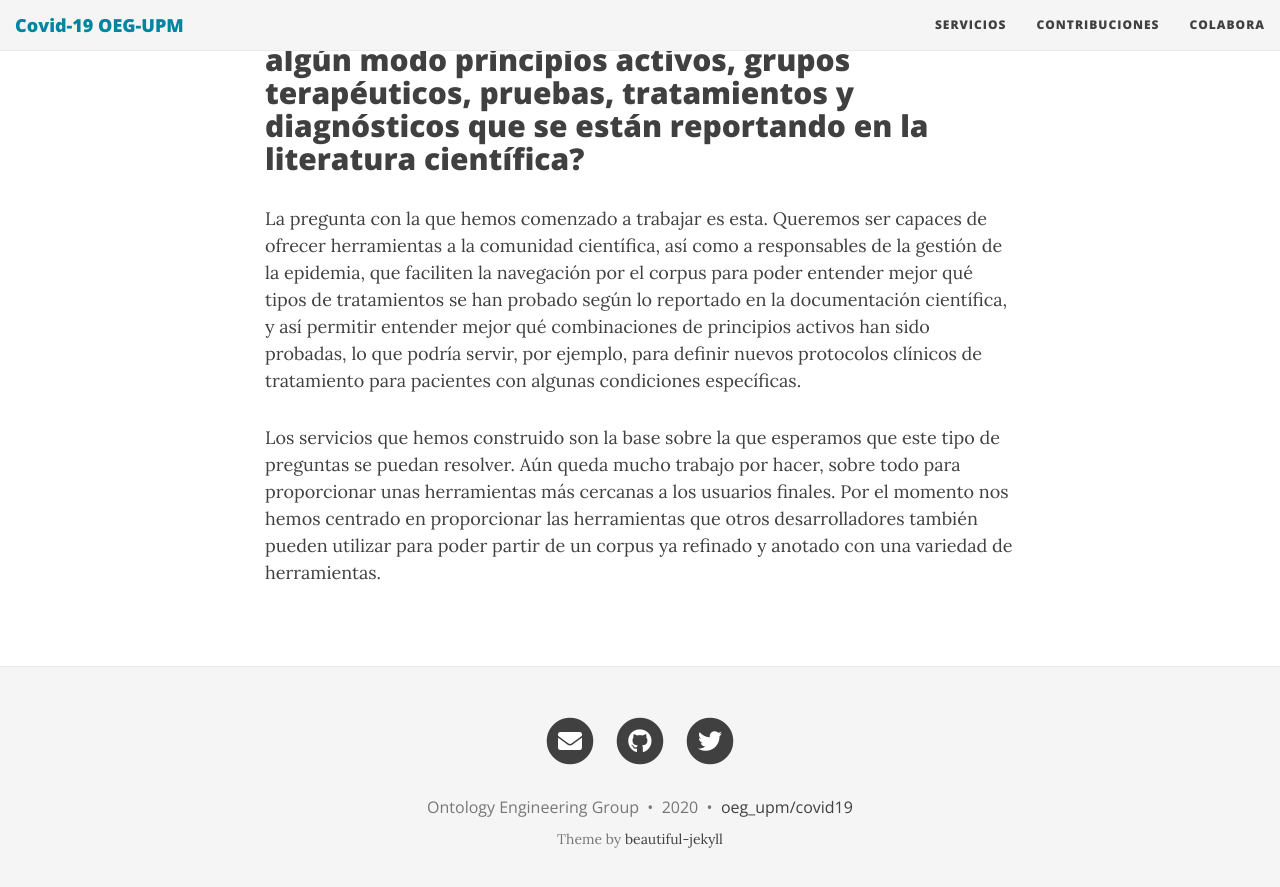
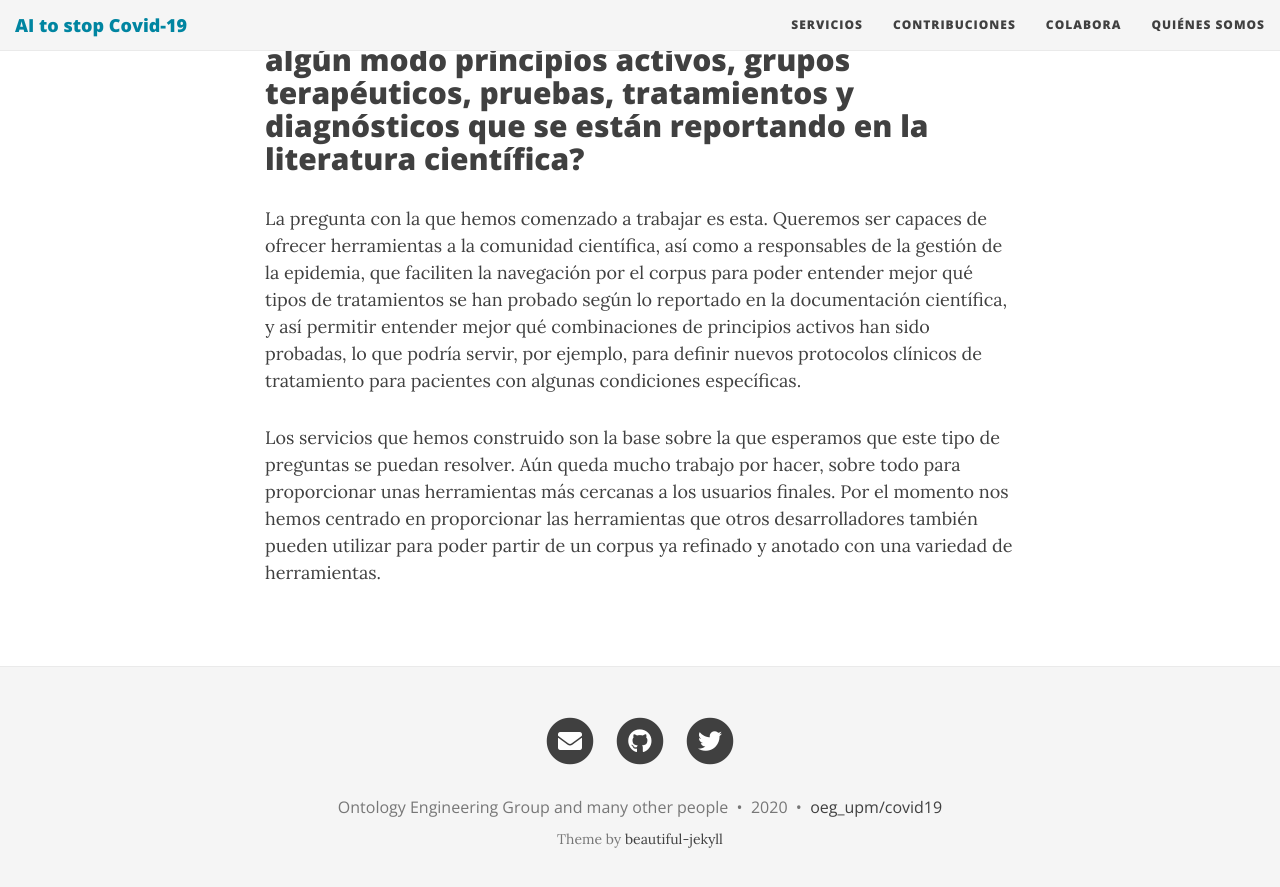
Before and after one commit to oeg-upm/covid19, a Jekyll site: the page built from index.md, in a window 1280 px wide and 900 px high, scrolled down 1660 px. Shown: the top 887 px of the window. Built offline with Jekyll 4.4.1, drawn with Linux system fonts in a browser that asks for light colours; nearby versions of some CDN libraries.

Commit message:
Update _config.yml

```diff
--- a/_config.yml
+++ b/_config.yml
@@ -1,10 +1,10 @@
 # --- General options --- #
 
 # Name of website
-title: Covid-19 OEG-UPM
+title: AI to stop Covid-19
 
 # Short description of your site
-description: AI against COVID-19
+description: Artificial Intelligence to help stop COVID-19
 
 # --- Local development options ---
 # If your website is hosted locally rather than on GitHub, then you need to uncomment the next two parameters to set the url and baseurl
@@ -23,6 +23,7 @@ navbar-links:
   Servicios: "servicios"
   Contribuciones: "contributions"
   Colabora: "colabora"
+  Quiénes somos: "aboutus"
   #Resources:
   #  - Beautiful Jekyll: "http://deanattali.com/beautiful-jekyll/"
   #  - Learn markdown: "http://www.markdowntutorial.com/"
@@ -62,7 +63,7 @@ footer-link-col: "#404040"
 # Change all these values or delete the ones you don't want.
 # Important: you must keep the "name" parameter, everything else you can remove
 author:
-  name: Ontology Engineering Group
+  name: Ontology Engineering Group and many other people
 
 # Select your active Social Network Links.
 # Uncomment the links you want to show in the footer and add your information to each link.
```
